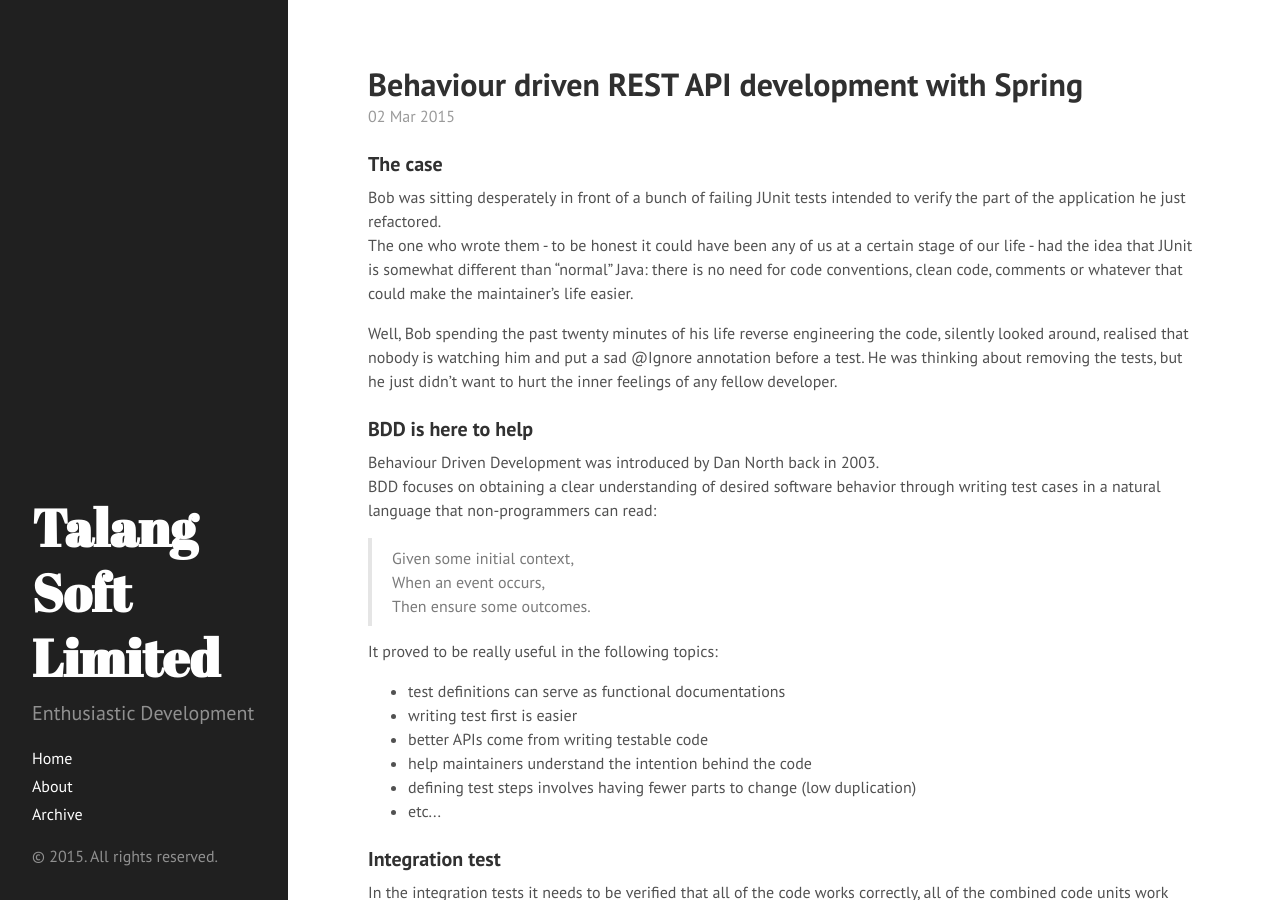
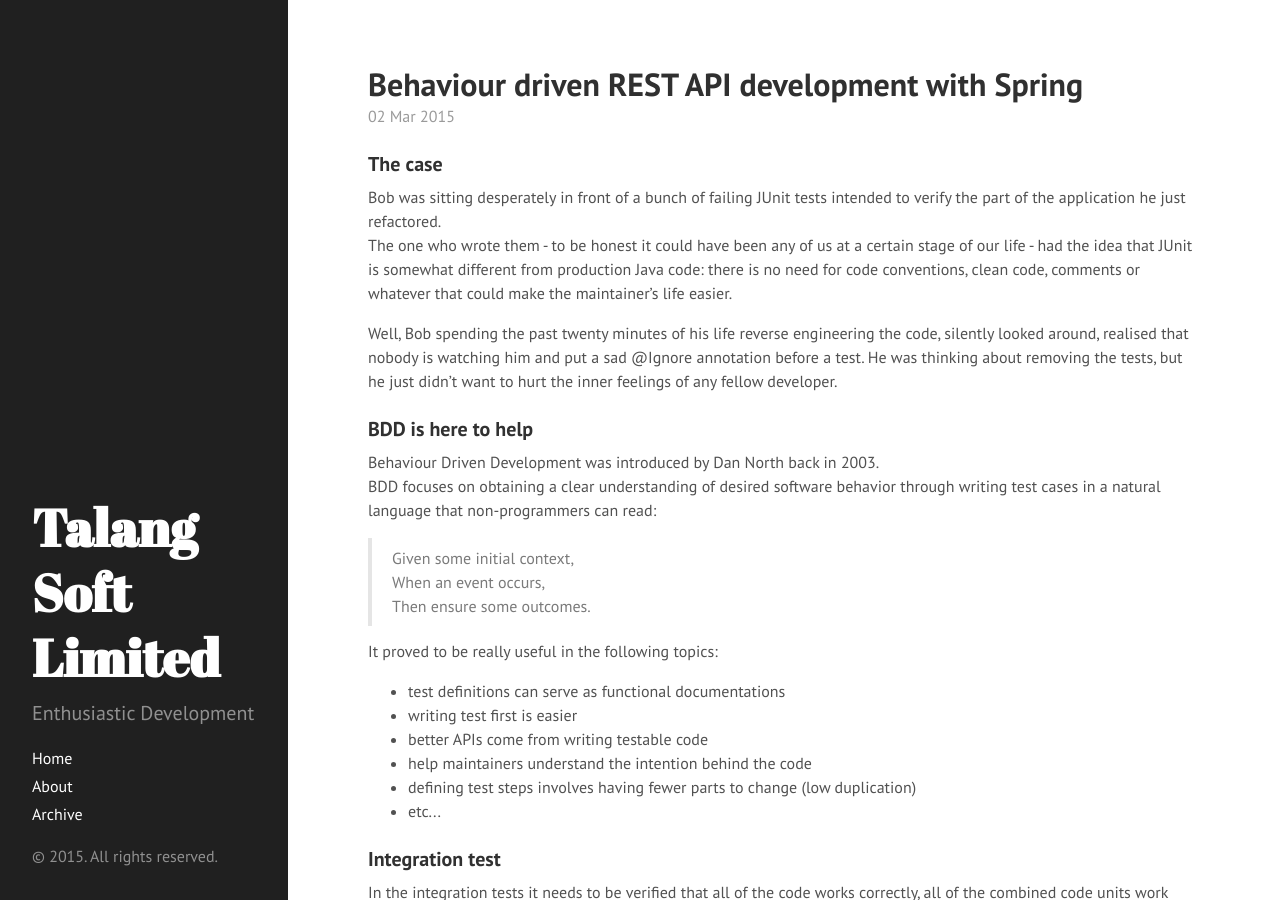
Before and after one commit to timeamolnar/tamaslang.github.io, a Jekyll site: the page built from _posts/2015-03-02-bdd-restapi-development.md, in a window 1280 px wide and 900 px high. Built offline with Jekyll 4.4.1, drawn with Linux system fonts in a browser that asks for light colours; Markdown is read by kramdown in place of the engine named in the settings; comment, search, counter and statistics services are not loaded.

Commit message:
fix typo

```diff
--- a/_posts/2015-03-02-bdd-restapi-development.md
+++ b/_posts/2015-03-02-bdd-restapi-development.md
@@ -11,7 +11,7 @@ tags:
 ### The case
 Bob was sitting desperately in front of a bunch of failing JUnit tests intended to verify the part of the application he just refactored.<br/>
 The one who wrote them - to be honest it could have been any of us at a certain stage of our life - had the idea that JUnit is
-somewhat different than "normal" Java:
+somewhat different from production Java code:
 there is no need for code conventions, clean code, comments or whatever that could make the maintainer's life easier.<br/>
 
 Well, Bob spending the past twenty minutes of his life reverse engineering the code, silently looked around,
```
